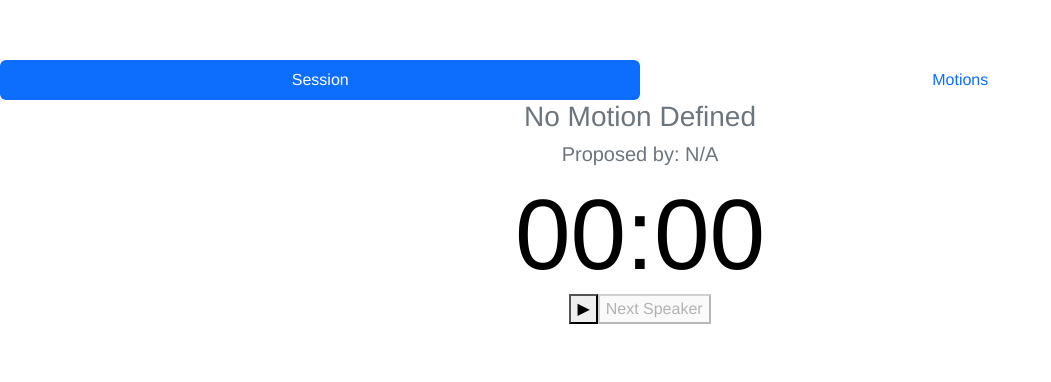
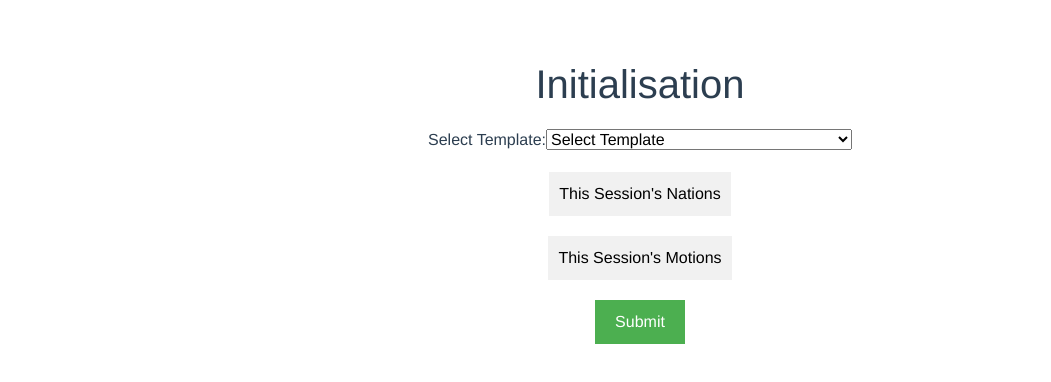
Before and after one commit to UnneededHere/mun-projekt, a Vue app: page / in a window 1280 px wide. Shown: the top 382 px of the page, without its empty margins (0-1051 px from the left). Built offline with nearby package versions, Linux system fonts and the light colour scheme.

Commit message:
linked up initial menu

```diff
--- a/src/App.vue
+++ b/src/App.vue
@@ -1,14 +1,14 @@
 <template>
-  <test :possibleMotions="motionsList" :presentCountries="countryList"></test>
+  <total :possibleMotions="motionsList" :presentCountries="countryList"></total>
 </template>
 
 <script>
-import test from "./components/Interface.vue";
+import total from "./components/BaseInterface.vue";
 
 export default {
   name: "App",
   components: {
-    test,
+    total,
   },
   data() {
     return {
--- /dev/null
+++ b/src/components/BaseInterface.vue
@@ -0,0 +1,51 @@
+<template>
+  <Interface
+    :possibleMotions="motionsList"
+    :presentCountries="countryList"
+    v-if="showMainPage"
+  ></Interface>
+  <InitialMenu
+    :customCountries="allowCustomCountries"
+    :allMotions="allPossibleMotions"
+    v-if="!showMainPage"
+    @end-setup="switchPage"
+    @set-motions="setMotions"
+    @set-countries="setCountries"
+  ></InitialMenu>
+  </template>
+  <script>
+  import Interface from "./Interface.vue";
+  import InitialMenu from "./InitialMenu.vue";
+  export default {
+    components: { Interface, InitialMenu },
+    data() {
+      return {
+        showMainPage: false,
+        allPossibleMotions: [
+          "Moderated Caucus",
+          "Unmoderated Caucus",
+          "Consultation of the Whole",
+          // Unlike lists of nations, we must make this list comprehensive since users cannot define the actual logic behind motions
+        ],
+        motionsList: [],
+        countryList: [],
+        votingCountries: []
+      };
+    },
+    props: {
+      possibleCountries: Array,
+      allowCustomCountries: Boolean
+    },
+    methods: {
+      switchPage() {
+        this.showMainPage = !this.showMainPage;
+      },
+      setMotions(motions) {
+        this.motionsList = motions.slice();
+      },
+      setCountries(countries) {
+        this.countryList = countries.slice();
+      }
+    },
+  };
+  </script>
--- a/src/components/InitialMenu.vue
+++ b/src/components/InitialMenu.vue
@@ -81,15 +81,14 @@ export default {
       isScrollableListOpen: false,
       scrollableList: [],
       isCheckboxMenuOpen: false,
-      checkboxMenu: [
-        "Moderated Caucus",
-        "Unmoderated Caucus",
-        "Consultation of the Whole",
-        // Unlike lists of nations, we must make this list comprehensive since users cannot define the actual logic behind motions
-      ],
-      selectedElements: [],
+      checkboxMenu: this.allMotions,
+      selectedElements: this.allMotions,
       newItem: "",
     };
+  },
+  props: {
+    customCountries: Boolean,
+    allMotions: Array
   },
   methods: {
     selectTemplate() {
@@ -121,8 +120,13 @@ export default {
         this.isCheckboxMenuOpen = false;
     },
     submitForm() {
-      // Logic for submitting the form
+      this.$emit("set-motions", this.selectedElements);
+      this.$emit("set-countries", this.scrollableList);
+      this.closePage();
     },
+    closePage() {
+      this.$emit("end-setup");
+    }
   },
 };
 </script>
--- a/src/components/Interface.vue
+++ b/src/components/Interface.vue
@@ -5,7 +5,7 @@
         :class="isSession ? 'nav-link active' : 'nav-link'"
         aria-current="page"
         href="#"
-        @click="switchPage(true)"
+        @click="switchTab(true)"
         >Session</a
       >
     </li>
@@ -13,7 +13,7 @@
       <a
         :class="isSession ? 'nav-link' : 'nav-link active'"
         href="#"
-        @click="switchPage(false)"
+        @click="switchTab(false)"
         >Motions</a
       >
     </li>
@@ -54,8 +54,8 @@ export default {
     presentCountries: Array,
   },
   methods: {
-    switchPage(pageIdenitifier) {
-      this.isSession = pageIdenitifier;
+    switchTab(tabIdenitifier) {
+      this.isSession = tabIdenitifier;
     },
     newMotion(motion) {
       this.currentMotion = motion;
--- a/src/components/Motions.vue
+++ b/src/components/Motions.vue
@@ -171,7 +171,7 @@
   </div>
 </template>
 
-  <script>
+<script>
 export default {
   data() {
     return {
```
